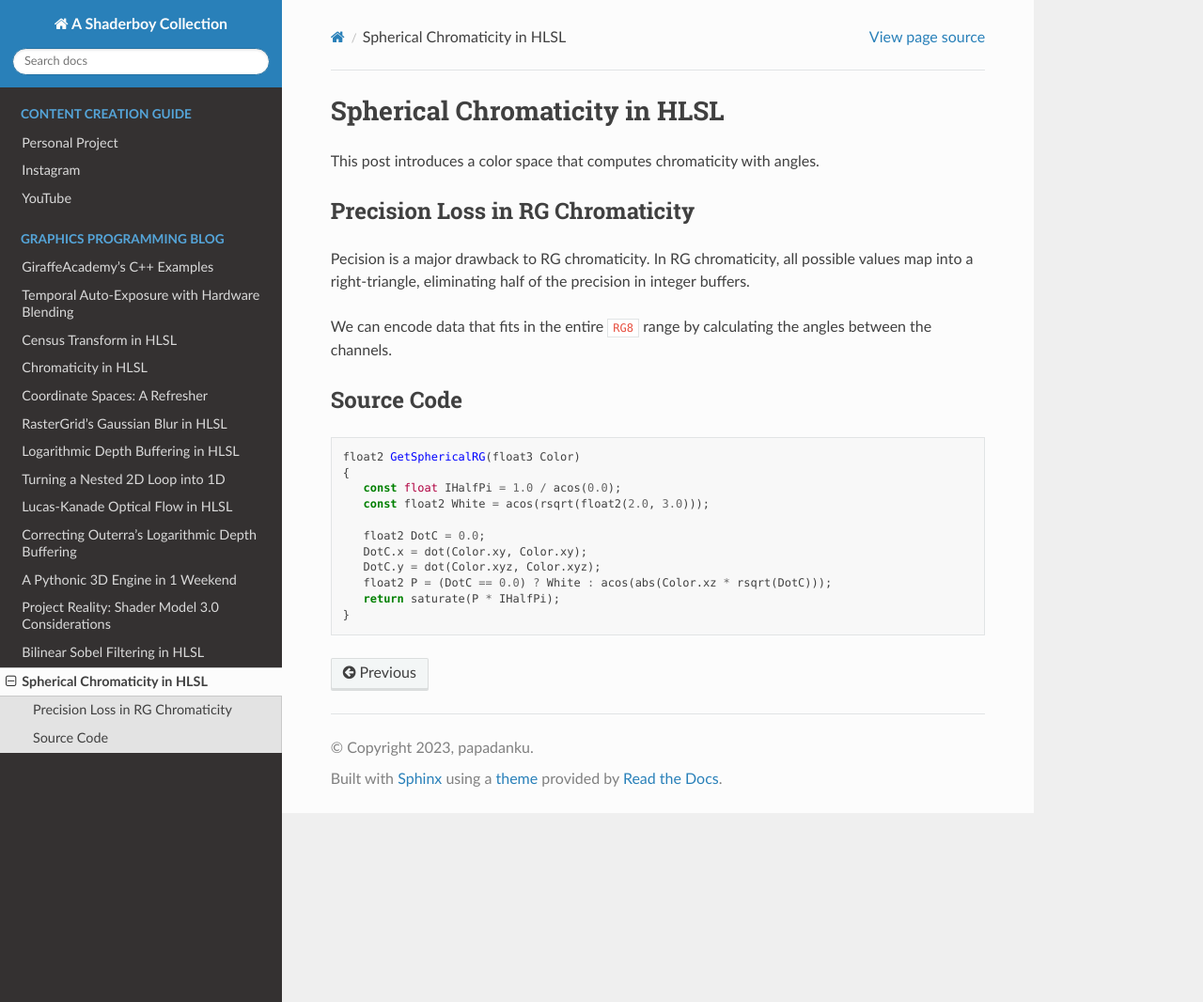
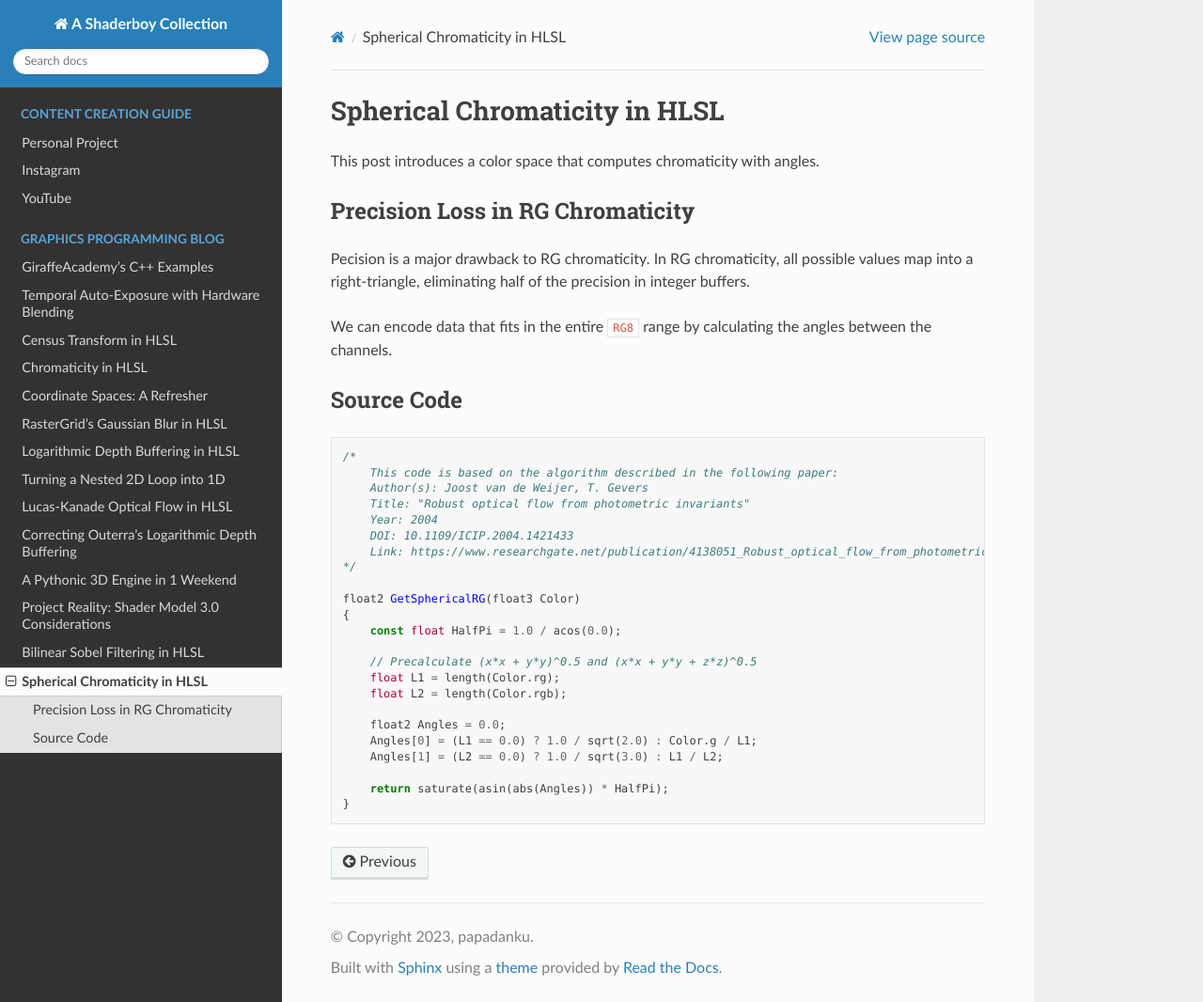
Before and after one commit to papadanku/papadanku.github.io, a Sphinx documentation site: the page built from docs/source/blog/spherical.rst, in a window 1280 px wide and 1066 px high. Shown: the whole window at 94% size. Built offline with Sphinx 7.4.7 and the Read the Docs theme 2.0.0, drawn with Linux system fonts in a browser that asks for light colours.

Commit message:
Updated spherical formula

```diff
--- a/docs/source/blog/spherical.rst
+++ b/docs/source/blog/spherical.rst
@@ -16,14 +16,26 @@ Source Code
 
 .. code-block:: c
 
-   float2 GetSphericalRG(float3 Color)
-   {
-      const float IHalfPi = 1.0 / acos(0.0);
-      const float2 White = acos(rsqrt(float2(2.0, 3.0)));
+    /*
+        This code is based on the algorithm described in the following paper:
+        Author(s): Joost van de Weijer, T. Gevers
+        Title: "Robust optical flow from photometric invariants"
+        Year: 2004
+        DOI: 10.1109/ICIP.2004.1421433
+        Link: https://www.researchgate.net/publication/4138051_Robust_optical_flow_from_photometric_invariants
+    */
 
-      float2 DotC = 0.0;
-      DotC.x = dot(Color.xy, Color.xy);
-      DotC.y = dot(Color.xyz, Color.xyz);
-      float2 P = (DotC == 0.0) ? White : acos(abs(Color.xz * rsqrt(DotC)));
-      return saturate(P * IHalfPi);
-   }
+    float2 GetSphericalRG(float3 Color)
+    {
+        const float HalfPi = 1.0 / acos(0.0);
+
+        // Precalculate (x*x + y*y)^0.5 and (x*x + y*y + z*z)^0.5
+        float L1 = length(Color.rg);
+        float L2 = length(Color.rgb);
+
+        float2 Angles = 0.0;
+        Angles[0] = (L1 == 0.0) ? 1.0 / sqrt(2.0) : Color.g / L1;
+        Angles[1] = (L2 == 0.0) ? 1.0 / sqrt(3.0) : L1 / L2;
+
+        return saturate(asin(abs(Angles)) * HalfPi);
+    }
```
Also changed, not shown: docs/source/blog/opticalflow.rst (+24 -0 lines).
